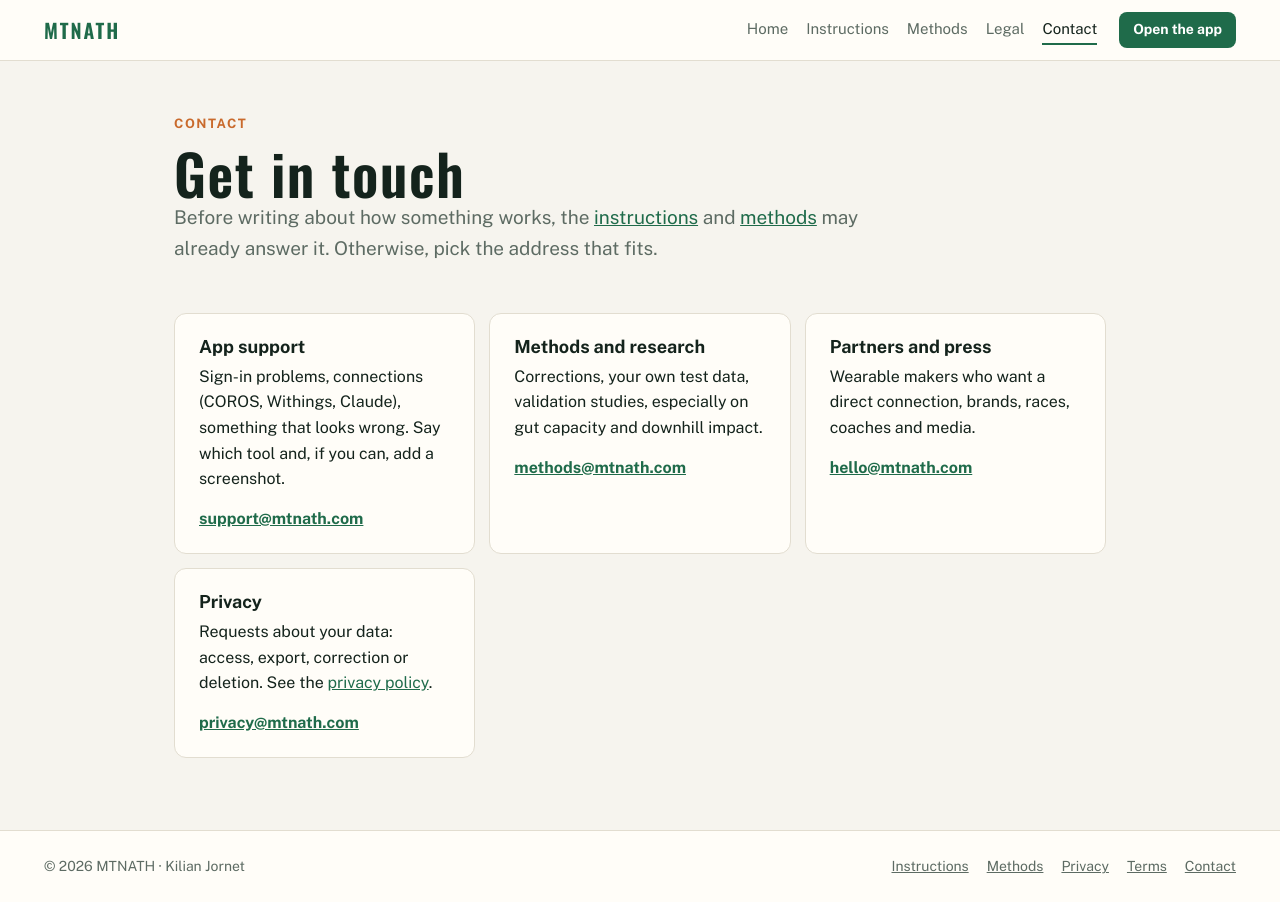
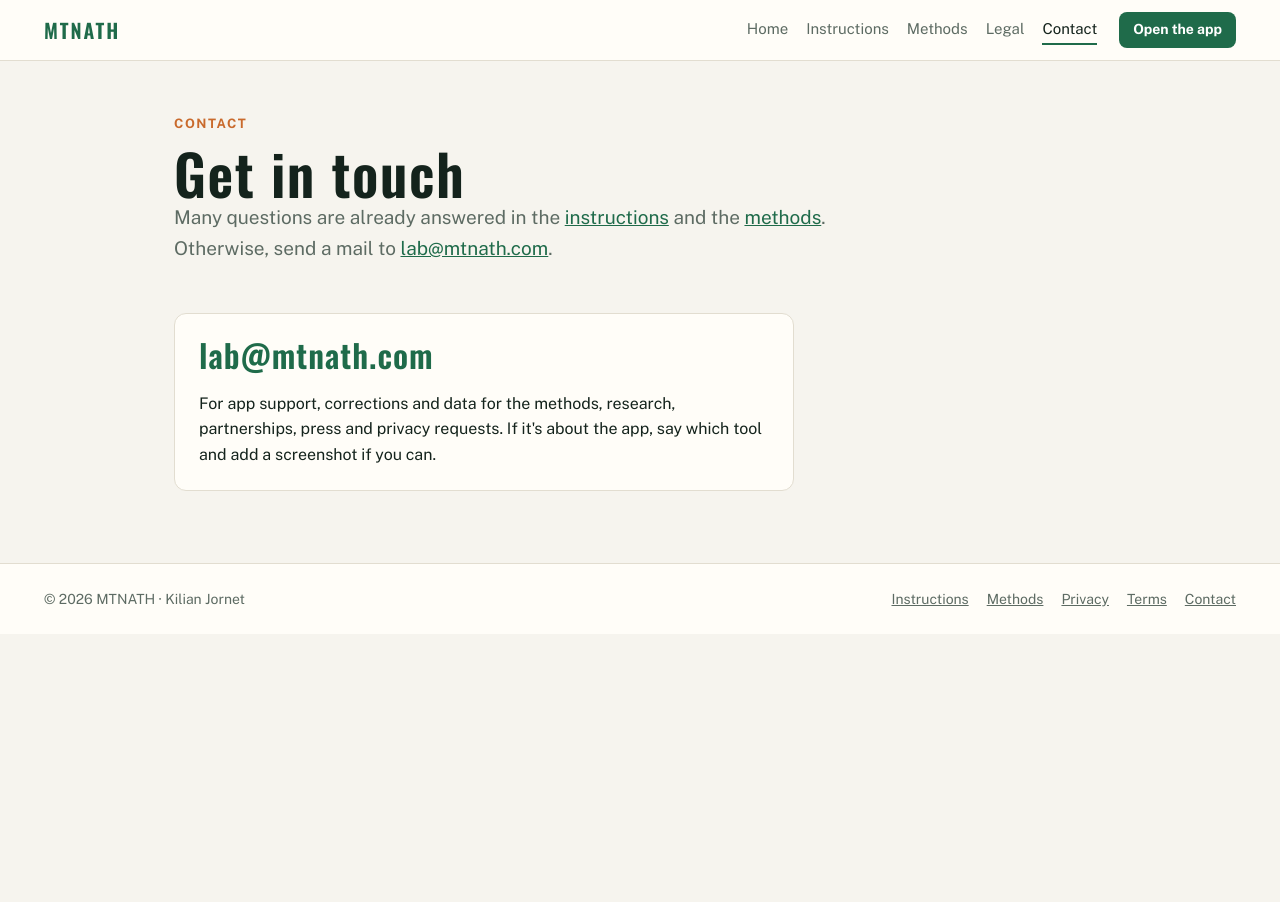
Before and after one commit to kilianjornet/mtnath-site, a plain HTML site: page contact/index.html in a window 1280 px wide. After the commit the page ends 800 px from the top, so only its background shows below. Drawn offline with nearby package versions, Linux system fonts and the light colour scheme.

Commit message:
Home: wearables in Connections. Contact and Legal: one address, lab@mtnath.com
Co-Authored-By: Claude Opus 5.5 <noreply@anthropic.com>
Claude-Session: https://claude.ai/code/session_01DCeZVQNqCZuDuhegEnkiWZ

```diff
--- a/assets/site.css
+++ b/assets/site.css
@@ -68,8 +68,8 @@ tr:last-child td { border-bottom: 0; }
 mark.todo { background: #ffe58a; color: #3a2a00; padding: 0 4px; border-radius: 3px; }
 
 /* ---- Contact ---- */
-.contacts { display: grid; grid-template-columns: repeat(auto-fit, minmax(260px, 1fr)); gap: 14px; margin-top: 28px; }
-.contacts .panel a.mail { font-weight: 700; word-break: break-all; }
+.contact-one { margin-top: 28px; max-width: 620px; }
+.contact-one a.mail { font: 600 clamp(24px, 5vw, 32px)/1.2 var(--display); letter-spacing: 1px; text-decoration: none; }
 
 /* ---- Footer ---- */
 .sitefoot { border-top: 1px solid var(--line); background: var(--paper); color: var(--muted); font-size: 14px; }
--- a/contact/index.html
+++ b/contact/index.html
@@ -22,32 +22,13 @@
   <header class="pagehead">
     <p class="kicker">Contact</p>
     <h1>Get in touch</h1>
-    <p class="lede">Before writing about how something works, the <a href="/instructions/">instructions</a> and <a href="/methods/">methods</a> may already answer it. Otherwise, pick the address that fits.</p>
+    <p class="lede">Many questions are already answered in the <a href="/instructions/">instructions</a> and the <a href="/methods/">methods</a>. Otherwise, send a mail to <a href="mailto:lab@mtnath.com">lab@mtnath.com</a>.</p>
   </header>
 
-  <!-- TODO: confirm these addresses exist (they can all forward to one inbox). -->
-  <div class="contacts">
-    <section class="panel">
-      <h3>App support</h3>
-      <p>Sign-in problems, connections (COROS, Withings, Claude), something that looks wrong. Say which tool and, if you can, add a screenshot.</p>
-      <p><a class="mail" href="mailto:support@mtnath.com?subject=MTNATH%20app%20support">support@mtnath.com</a></p>
-    </section>
-    <section class="panel">
-      <h3>Methods and research</h3>
-      <p>Corrections, your own test data, validation studies, especially on gut capacity and downhill impact.</p>
-      <p><a class="mail" href="mailto:methods@mtnath.com?subject=MTNATH%20methods">methods@mtnath.com</a></p>
-    </section>
-    <section class="panel">
-      <h3>Partners and press</h3>
-      <p>Wearable makers who want a direct connection, brands, races, coaches and media.</p>
-      <p><a class="mail" href="mailto:hello@mtnath.com?subject=MTNATH">hello@mtnath.com</a></p>
-    </section>
-    <section class="panel">
-      <h3>Privacy</h3>
-      <p>Requests about your data: access, export, correction or deletion. See the <a href="/legal/#privacy">privacy policy</a>.</p>
-      <p><a class="mail" href="mailto:privacy@mtnath.com?subject=MTNATH%20privacy%20request">privacy@mtnath.com</a></p>
-    </section>
-  </div>
+  <section class="panel contact-one">
+    <p><a class="mail" href="mailto:lab@mtnath.com?subject=MTNATH">lab@mtnath.com</a></p>
+    <p>For app support, corrections and data for the methods, research, partnerships, press and privacy requests. If it's about the app, say which tool and add a screenshot if you can.</p>
+  </section>
 </main>
 
 <footer class="sitefoot"><div class="in">
```
Also changed, not shown: index.html (+1 -1 lines), legal/index.html (+3 -3 lines), 1 other file.
